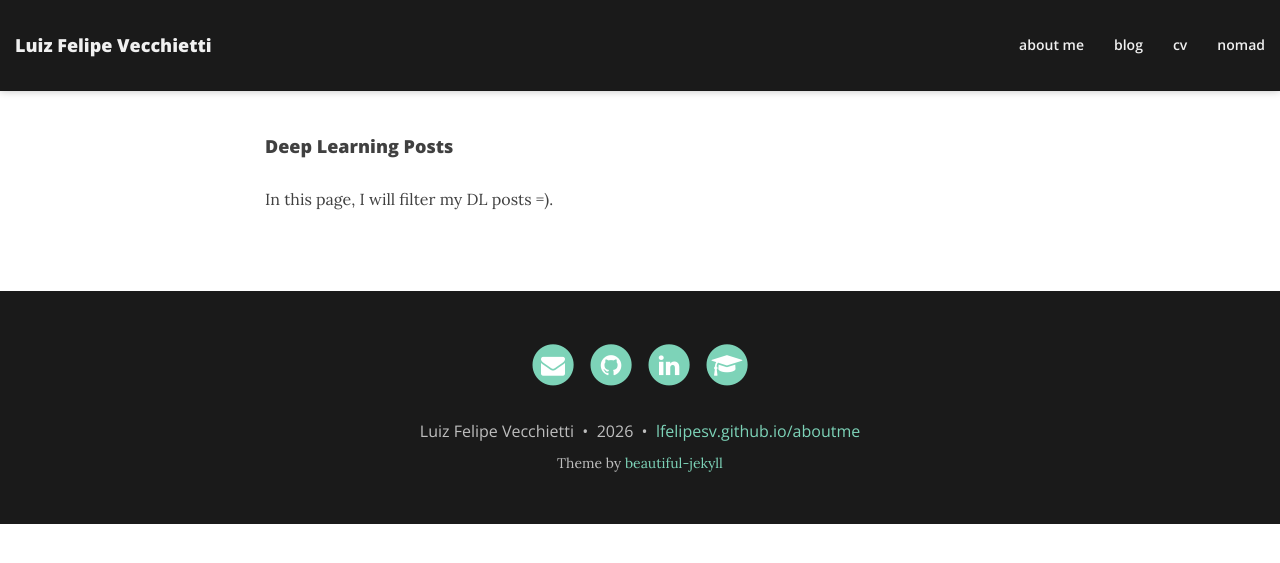
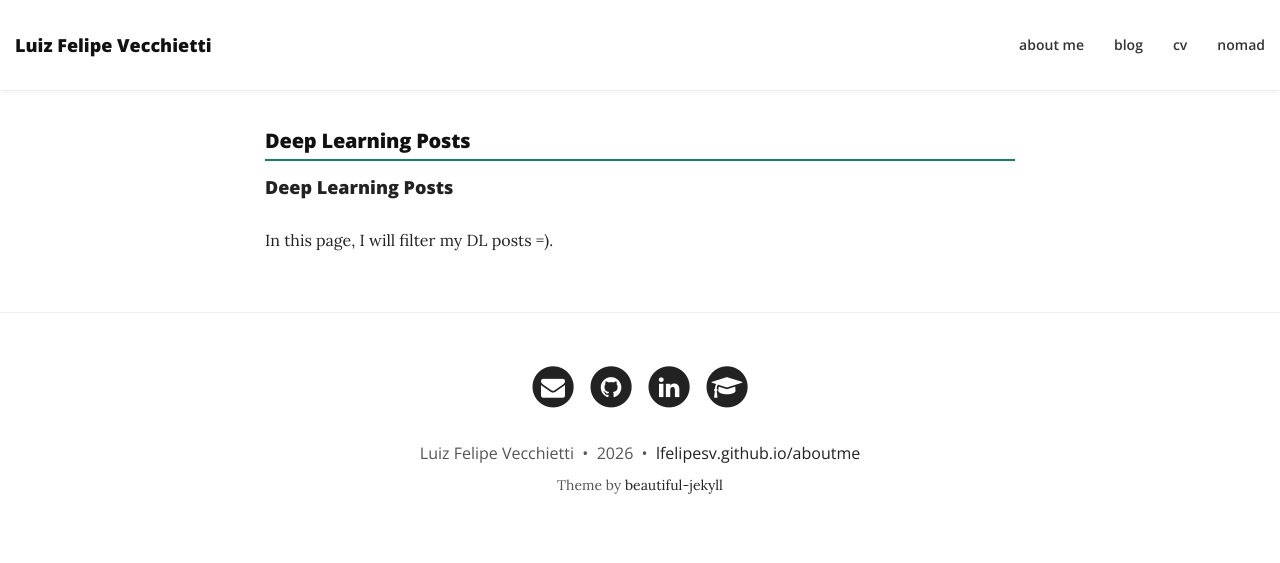
Before and after one commit to lfelipesv/lfelipesv.github.io, a Jekyll site: the page built from deeplearning.md, in a window 1280 px wide. Shown: the top 563 px of the page. Built offline with Jekyll 4.4.1, drawn with Linux system fonts in a browser that asks for light colours; nearby versions of some CDN libraries.

Commit message:
design: white navbar+footer, inline page titles, clean sidebar card
- Navbar: white bg (#FFFFFF), near-black text, teal hover, subtle border+shadow
- Footer: white bg with thin top border, dark icon circles (#222222)
- Page layout: remove dark banner; render page.title as inline h1.page-title
- Sidebar: white bg with box-shadow instead of teal-tinted card
- Separators: unified to #EEEEEE throughout (news, talks, bibliography)

Co-Authored-By: Claude Sonnet 4.6 <noreply@anthropic.com>

```diff
--- a/_config.yml
+++ b/_config.yml
@@ -40,15 +40,15 @@ avatar: "/img/site-image-2.png"
 
 # Personalize the colors in your website. Colour values can be any valid CSS colour
 
-navbar-col: "#1A1A1A"
-navbar-text-col: "#F0F0F0"
-navbar-children-col: "#2D2D2D"
+navbar-col: "#FFFFFF"
+navbar-text-col: "#111111"
+navbar-children-col: "#F7F7F7"
 page-col: "#FFFFFF"
 link-col: "#1A7F64"
 hover-col: "#155E4A"
-footer-col: "#1A1A1A"
-footer-text-col: "#BEBEBE"
-footer-link-col: "#7DD3B8"
+footer-col: "#FFFFFF"
+footer-text-col: "#555555"
+footer-link-col: "#222222"
 
 # Alternatively, the navbar, footer, and page background can be set to use background images
 # instead of colour
--- a/_layouts/page.html
+++ b/_layouts/page.html
@@ -2,11 +2,13 @@
 layout: base
 ---
 
-{% include header.html type="page" %}
-
+<div class="main-content">
   <div class="container" role="main">
     <div class="row">
       <div class="col-lg-8 col-lg-offset-2 col-md-10 col-md-offset-1">
+        {% if page.title %}
+        <h1 class="page-title">{{ page.title }}</h1>
+        {% endif %}
         {{ content }}
         {% if page.comments %}
         <div class="disqus-comments">
@@ -23,3 +25,4 @@ layout: base
       </div>
     </div>
   </div>
+</div>
--- a/css/custom.css
+++ b/css/custom.css
@@ -1,30 +1,32 @@
 /* =======================================================================
    custom.css  —  Personal website redesign
    Design tokens:
-     Charcoal (structural):  #1A1A1A
-     Teal (accent):          #1A7F64
-     Teal hover:             #155E4A
-     Light teal tint:        #F0FAF7
+     Near-black (text/nav):   #111111
+     Charcoal (structural):   #1A1A1A
+     Teal (accent):           #1A7F64
+     Teal hover:              #155E4A
+     Light gray separator:    #EEEEEE
    ======================================================================= */
 
 /* -----------------------------------------------------------------------
-   GLOBAL — consistent base everywhere
+   GLOBAL
    ----------------------------------------------------------------------- */
 
 body {
   font-size: 16px;
   background-color: #FFFFFF;
+  color: #222222;
 }
 
 /* -----------------------------------------------------------------------
    TYPOGRAPHY SCALE  (applied to all content pages via .col-lg-8)
-   --- */
+   ----------------------------------------------------------------------- */
 
 .col-lg-8 h2 {
   font-size: 1.35rem;
   font-weight: 700;
-  color: #1A1A1A;
-  border-left: 4px solid #1A7F64;
+  color: #111111;
+  border-left: 3px solid #1A7F64;
   padding-left: 0.85rem;
   margin-top: 2.25rem;
   margin-bottom: 0.9rem;
@@ -45,17 +47,32 @@ body {
 .post-preview h2 {
   border-left: none !important;
   padding-left: 0 !important;
-  color: #404040;
+  color: #111111;
   margin-top: 0;
 }
 
 /* -----------------------------------------------------------------------
-   NAVBAR
+   PAGE TITLE  (inline title replacing the dark banner)
+   ----------------------------------------------------------------------- */
+
+.page-title {
+  font-size: 2rem;
+  font-weight: 800;
+  color: #111111;
+  margin-top: 0;
+  margin-bottom: 1.75rem;
+  padding-bottom: 0.65rem;
+  border-bottom: 2px solid #1A7F64;
+  letter-spacing: -0.01em;
+}
+
+/* -----------------------------------------------------------------------
+   NAVBAR  —  white bar, dark text, teal hover
    ----------------------------------------------------------------------- */
 
 .navbar-custom {
-  border-bottom: none;
-  box-shadow: 0 1px 8px rgba(0, 0, 0, 0.25);
+  border-bottom: 1px solid #EEEEEE;
+  box-shadow: 0 1px 6px rgba(0, 0, 0, 0.06);
 }
 
 .navbar-custom .nav li a {
@@ -63,13 +80,31 @@ body {
   font-size: 14px;
   font-weight: 600;
   letter-spacing: 0;
+  color: #333333;
+}
+
+.navbar-custom .navbar-brand {
+  color: #111111;
+  font-weight: 800;
 }
 
 .navbar-custom .navbar-brand:hover,
 .navbar-custom .navbar-brand:focus,
 .navbar-custom .nav li a:hover,
 .navbar-custom .nav li a:focus {
-  color: #7DD3B8 !important;
+  color: #1A7F64 !important;
+}
+
+/* Mobile hamburger button — dark on white navbar */
+.navbar-custom .navbar-toggle {
+  border-color: #DDDDDD;
+}
+.navbar-custom .navbar-toggle .icon-bar {
+  background-color: #444444;
+}
+.navbar-custom .navbar-toggle:hover,
+.navbar-custom .navbar-toggle:focus {
+  background-color: #F5F5F5;
 }
 
 /* Hide circular navbar avatar — replaced by sidebar photo on about page */
@@ -78,13 +113,17 @@ body {
 }
 
 /* -----------------------------------------------------------------------
-   PAGE HEADER BANNER
+   PAGE BANNER  —  hidden for page layout (inline title used instead)
    ----------------------------------------------------------------------- */
 
 .intro-header.no-img {
-  background-color: #1A1A1A;
-  padding: 32px 0 28px;
-  margin-bottom: 36px;
+  display: none;
+}
+
+/* Post banners (blog posts) stay visible but use the charcoal palette */
+.intro-header.has-img,
+.post-header {
+  margin-top: 0;
 }
 
 .intro-header .page-heading h1,
@@ -110,7 +149,7 @@ body {
   margin-top: 0;
 }
 
-/* Ensure h2 inside the header banner never gets the left border */
+/* Ensure h2 inside any remaining header banner never gets the left border */
 .intro-header h2 {
   border-left: none !important;
   padding-left: 0 !important;
@@ -129,7 +168,7 @@ body {
 
 .bibliography li {
   padding: 0.85rem 0;
-  border-bottom: 1px solid #E8E8E8;
+  border-bottom: 1px solid #EEEEEE;
   font-size: 1rem;
   line-height: 1.7;
   color: #222222;
@@ -154,7 +193,7 @@ body {
   text-transform: lowercase;
   margin-left: 7px;
   vertical-align: middle;
-  box-shadow: 0 1px 3px rgba(0, 0, 0, 0.18);
+  box-shadow: 0 1px 3px rgba(0, 0, 0, 0.15);
   transition: background-color 0.15s, box-shadow 0.15s;
 }
 
@@ -162,10 +201,10 @@ body {
   background-color: #155E4A;
   color: #ffffff !important;
   text-decoration: none !important;
-  box-shadow: 0 2px 6px rgba(0, 0, 0, 0.22);
+  box-shadow: 0 2px 6px rgba(0, 0, 0, 0.2);
 }
 
-/* code button — distinct warm amber */
+/* code button — distinct rust color */
 .btn-code {
   display: inline-block;
   padding: 3px 10px;
@@ -180,7 +219,7 @@ body {
   text-transform: lowercase;
   margin-left: 5px;
   vertical-align: middle;
-  box-shadow: 0 1px 3px rgba(0, 0, 0, 0.18);
+  box-shadow: 0 1px 3px rgba(0, 0, 0, 0.15);
   transition: background-color 0.15s, box-shadow 0.15s;
 }
 
@@ -188,15 +227,16 @@ body {
   background-color: #8C2E00;
   color: #ffffff !important;
   text-decoration: none !important;
-  box-shadow: 0 2px 6px rgba(0, 0, 0, 0.22);
+  box-shadow: 0 2px 6px rgba(0, 0, 0, 0.2);
 }
 
 /* -----------------------------------------------------------------------
-   FOOTER
+   FOOTER  —  white, thin top border, dark icons
    ----------------------------------------------------------------------- */
 
 footer {
-  border-top: none;
+  border-top: 1px solid #EEEEEE;
+  margin-top: 3rem;
 }
 
 /* -----------------------------------------------------------------------
@@ -211,19 +251,19 @@ footer {
   padding-bottom: 2.5rem;
 }
 
-/* Sidebar — card style with light teal tint */
+/* Sidebar — clean white card with shadow */
 .about-sidebar {
   flex: 0 0 195px;
   text-align: center;
   position: sticky;
   top: 85px;
-  background: #F0FAF7;
-  border-radius: 14px;
+  background: #FFFFFF;
+  border-radius: 12px;
   padding: 1.75rem 1.25rem 1.5rem;
-  border: 1px solid #C8EDE4;
+  box-shadow: 0 2px 16px rgba(0, 0, 0, 0.08);
 }
 
-/* Circular photo — matches original circular format */
+/* Circular photo */
 .about-photo {
   width: 145px;
   height: 145px;
@@ -231,7 +271,7 @@ footer {
   object-fit: cover;
   display: block;
   margin: 0 auto 1.1rem;
-  box-shadow: 0 3px 16px rgba(0, 0, 0, 0.14);
+  box-shadow: 0 3px 12px rgba(0, 0, 0, 0.12);
 }
 
 .about-name {
@@ -239,7 +279,7 @@ footer {
   font-size: 0.92rem;
   font-weight: 800;
   margin: 0 0 0.35rem;
-  color: #1A1A1A;
+  color: #111111;
   line-height: 1.3;
 }
 
@@ -270,7 +310,7 @@ footer {
   text-decoration: none;
 }
 
-/* Main content — consistent with rest of site */
+/* Main content */
 .about-main {
   flex: 1;
   min-width: 0;
@@ -280,16 +320,14 @@ footer {
 .about-main h2 {
   font-size: 1.35rem;
   font-weight: 700;
-  color: #1A1A1A;
-  border-left: 4px solid #1A7F64;
+  color: #111111;
+  border-left: 3px solid #1A7F64;
   padding-left: 0.85rem;
   margin-top: 2rem;
   margin-bottom: 0.9rem;
   text-transform: none;
   letter-spacing: 0;
 }
-
-/* Body text inherits 16px from body — no override needed */
 
 /* News list */
 .news-list {
@@ -300,7 +338,7 @@ footer {
 
 .news-list li {
   padding: 0.6rem 0;
-  border-bottom: 1px solid #E8E8E8;
+  border-bottom: 1px solid #EEEEEE;
   font-size: 1rem;
   line-height: 1.6;
 }
@@ -319,7 +357,7 @@ footer {
 /* Talks list */
 .talk-entry {
   padding: 0.55rem 0;
-  border-bottom: 1px solid #E8E8E8;
+  border-bottom: 1px solid #EEEEEE;
   font-size: 1rem;
   line-height: 1.6;
 }
@@ -356,4 +394,8 @@ footer {
   .intro-header .post-heading h1 {
     font-size: 1.5rem;
   }
+
+  .page-title {
+    font-size: 1.6rem;
+  }
 }
```
Lines whose indentation alone changed are shown as unchanged.
